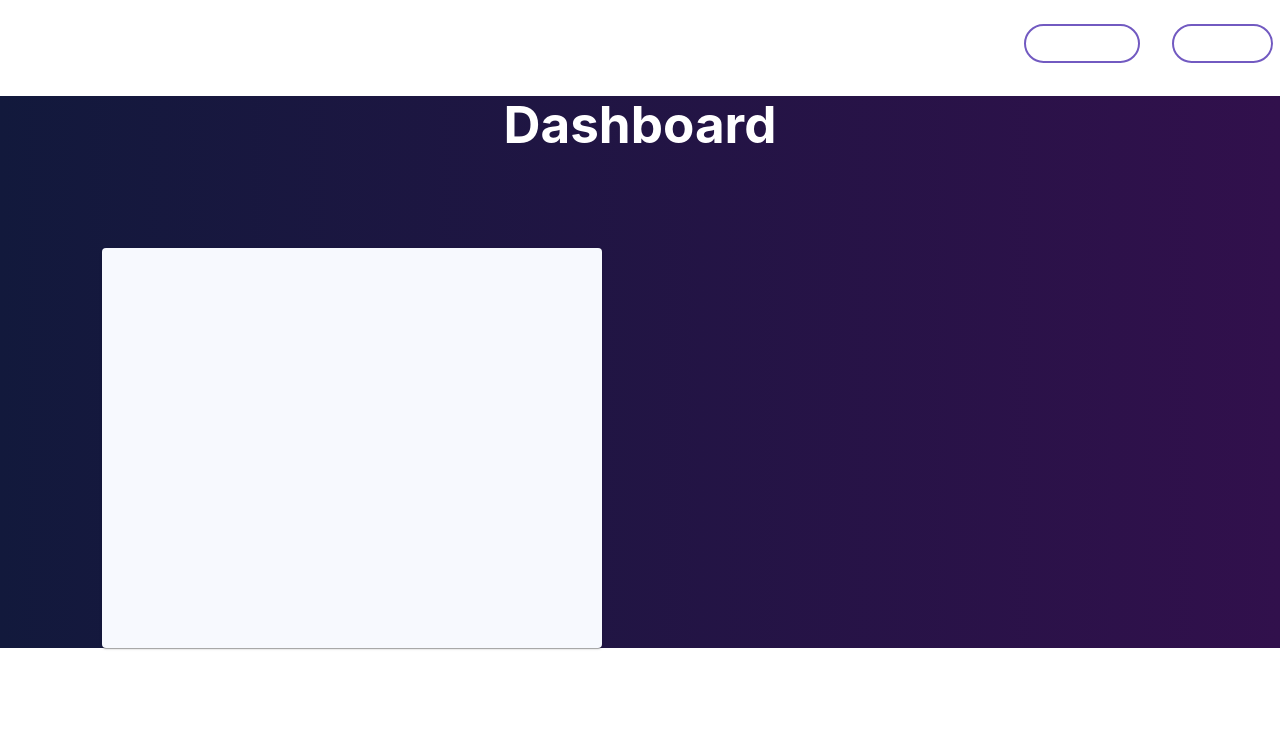
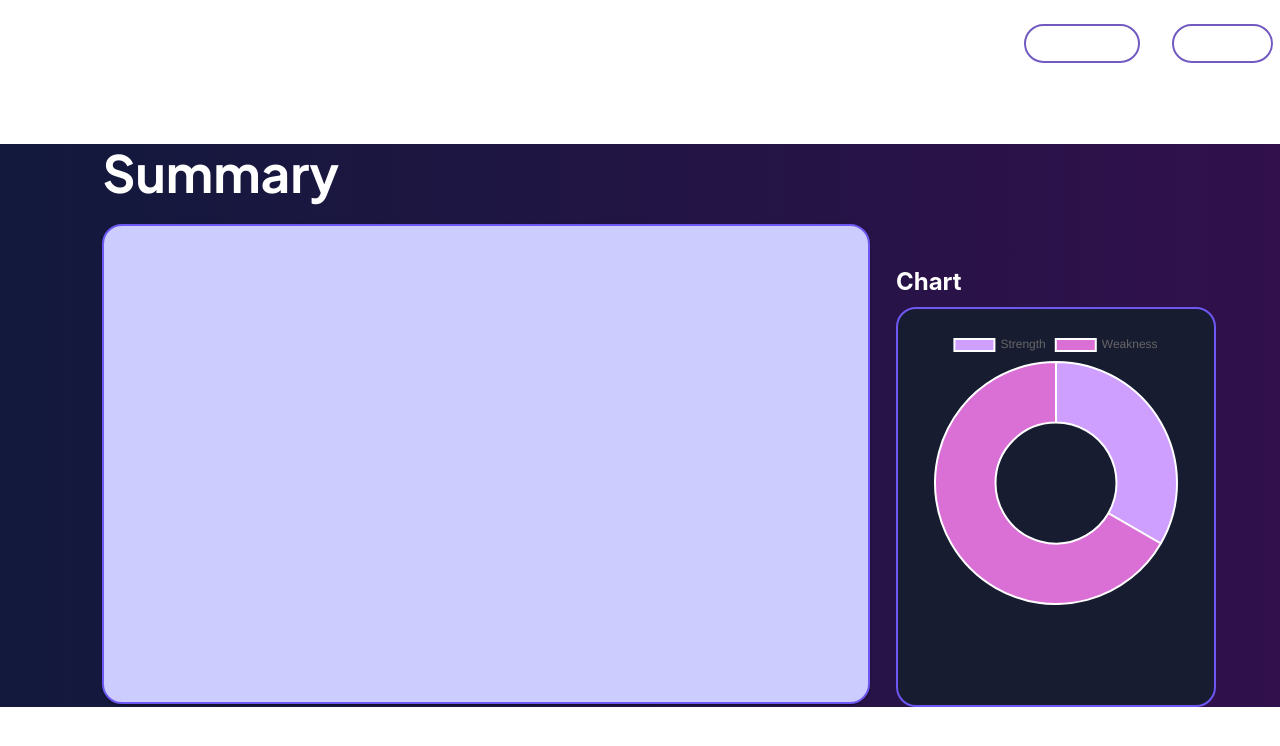
Before and after one commit to KanishkSogani/LawSift, a React (Vite) app in the folder client/: page /Dashboard in a window 1280 px wide. Shown: the top 746 px of the page. Built offline with nearby package versions, Linux system fonts and the light colour scheme.

Commit message:
Some chart and ui update

```diff
--- a/client/package.json
+++ b/client/package.json
@@ -15,9 +15,11 @@
     "@mui/material": "^5.15.13",
     "axios": "^1.6.8",
     "bootstrap-icons": "^1.11.3",
+    "chart.js": "^4.4.2",
     "lottie-react": "^2.4.0",
     "primereact": "^10.5.1",
     "react": "^18.2.0",
+    "react-chartjs-2": "^5.2.0",
     "react-dom": "^18.2.0",
     "react-icons": "^5.0.1",
     "react-router-dom": "^6.22.3",
--- a/client/src/components/Dashboard.jsx
+++ b/client/src/components/Dashboard.jsx
@@ -1,38 +1,96 @@
 import { Card } from "@mui/material";
-import { useState } from "react";
+import { useState, useEffect } from "react";
+import { Chart as ChartJS } from "chart.js/auto";
+import { Doughnut } from "react-chartjs-2";
 
 function Dashboard({ data }) {
   const [summary, setSummary] = useState([]);
+  const [strpr, setStrpr] = useState();
+  const [weakpr, setWeakpr] = useState();
+  useEffect(() => {
     if (data.length > 0) {
       setSummary(data[0].summary);
+      setStrpr(data[3].Strength_Percentage);
+      setWeakpr(data[4].weakness_percentage);
     }
+  }, [data]);
   return (
     <>
       <div
         style={{
-          display: "flex",
-          justifyContent: "center",
-          marginTop: "6rem",
+          marginLeft: "8vw",
+          marginTop: "9rem",
           color: "white",
         }}
       >
-        <h1>Dashboard</h1>
+        <h1 style={{ fontFamily: "Plus Jakarta Sans" }}>Summary</h1>
       </div>
-      <div style={{ marginLeft: "8vw", marginTop: "6rem" }}>
+      <div
+        style={{
+          marginLeft: "8vw",
+          marginTop: "1.5rem",
+          marginRight: "8vw",
+          display: "flex",
+        }}
+      >
+        <div>
           <Card
             style={{
               margin: 0,
-            width: 500,
-            minHeight: 400,
-            maxHeight: 400,
+              width: "60vw",
+              minHeight: "60vh",
+              maxHeight: "60vh",
               padding: 20,
-            backgroundColor: " #F7F9FE",
+              backgroundColor: " #CCCCFF",
               overflowY: "auto",
               className: "style-2",
+              border: "2px solid #6E58F2",
+              marginRight: "2vw",
+              color: "black",
+              fontSize: "20px",
+              borderRadius: 20,
             }}
           >
-          {summary[0]}
+            {summary.map((item) => (
+              <p style={{ border: "1px dotted black", padding: ".5rem" }}>
+                {item}
+              </p>
+            ))}
           </Card>
+        </div>
+        <div>
+          <h2 style={{ color: "white", marginTop: "5vh" }}>Chart</h2>
+          <Card
+            // className="feature-card"
+            variant="outlined"
+            style={{
+              backgroundColor: "#171C31",
+              width: "25vw",
+              height: "50vh",
+              padding: 20,
+              color: "white",
+              borderRadius: 20,
+              border: "2px solid #6E58F2",
+              marginTop: ".8vh",
+            }}
+          >
+            <Doughnut
+              data={{
+                labels: ["Strength", "Weakness"],
+                datasets: [
+                  {
+                    data: [10, 20],
+                    backgroundColor: [
+                      "rgb(207, 159, 255)",
+                      "rgb(218, 112, 214)",
+                    ],
+                    hoverOffset: 4,
+                  },
+                ],
+              }}
+            />
+          </Card>
+        </div>
       </div>
     </>
   );
--- a/client/src/components/Uploadpdf.jsx
+++ b/client/src/components/Uploadpdf.jsx
@@ -9,6 +9,7 @@ import { useNavigate } from "react-router-dom";
 import axios from "axios";
 
 function Uploadpdf({ setData }) {
+  const navigate = useNavigate();
   const [selectedFile, setSelectedFile] = useState(null);
 
   // Function to handle file selection
@@ -20,6 +21,7 @@ function Uploadpdf({ setData }) {
   // Function to handle form submission
   const handleSubmit = async (event) => {
     event.preventDefault();
+    navigate("/Dashboard");
 
     if (!selectedFile) {
       return alert("Please select a PDF file");
@@ -44,7 +46,7 @@ function Uploadpdf({ setData }) {
       console.error("Error uploading file:", error.response.data);
     }
   };
-  const navigate = useNavigate();
+
   const [fileName, setFileName] = useState("No selected file");
   return (
     <>
@@ -185,11 +187,9 @@ function Uploadpdf({ setData }) {
                       left: "9rem",
                     }}
                     variant="contained"
-                    onClick={() => {
-                      !selectedFile
-                        ? alert("Please select a file!")
-                        : navigate("/Dashboard");
-                    }}
+                    // onClick={() => {
+                    // //   navigate("/Dashboard");
+                    // }}
                     // onClick={() => {
                     //   handleSubmit();
                     // }}
```
Also changed, not shown: 1 other file (tests, documents, lock files or other folders). Lines whose indentation alone changed are shown as unchanged.
